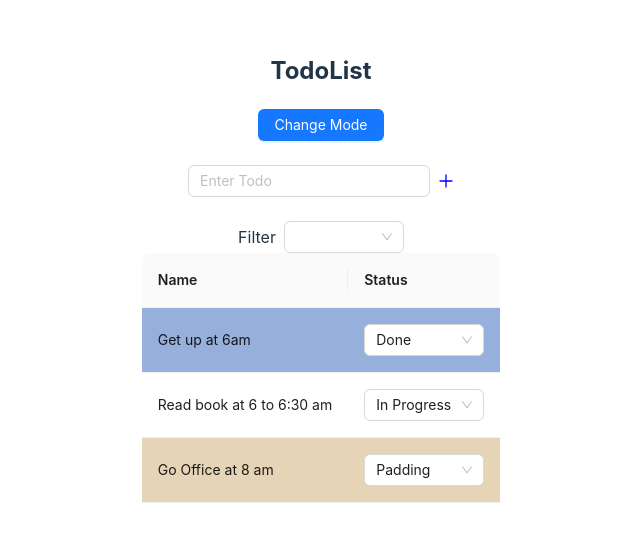
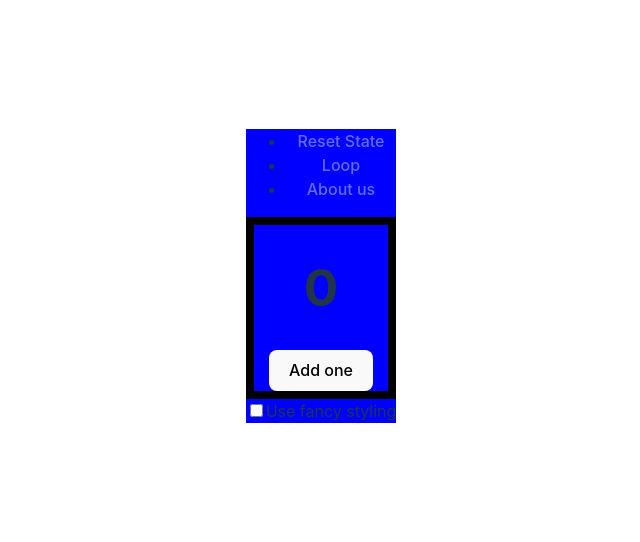
Before and after one commit to teavpiseth/full-stack-02, a React (Vite) app: page / in a window 1280 px wide. Shown: the part 132-674 px from the top of the page, without its empty margins (319-959 px from the left). Built offline with nearby package versions, Linux system fonts and the light colour scheme.

Commit message:
preseve and reset

```diff
--- a/package.json
+++ b/package.json
@@ -17,6 +17,7 @@
     "immer": "^10.1.1",
     "react": "^18.3.1",
     "react-dom": "^18.3.1",
+    "react-router-dom": "^6.26.0",
     "use-immer": "^0.10.0"
   },
   "devDependencies": {
@@ -27,6 +28,7 @@
     "eslint-plugin-react": "^7.34.2",
     "eslint-plugin-react-hooks": "^4.6.2",
     "eslint-plugin-react-refresh": "^0.4.7",
+    "sass": "^1.77.8",
     "vite": "^5.3.1"
   }
 }
--- a/src/App.jsx
+++ b/src/App.jsx
@@ -1,11 +1,26 @@
+import { BrowserRouter, Route, Routes } from "react-router-dom";
 import "./App.css";
+import Loop from "./lesson/manage-state/loop/Loop";
 
-import TodoList from "./lesson/hook/todoList/TodoList";
+// import TodoList from "./lesson/hook/todoList/TodoList";
+import ResetState from "./lesson/manage-state/preserve-reset-sate/ResetState";
+import NotFound from "./pages/NotFound";
+import TodoList from "./lesson/hook/todoList/TodoList.jsx";
 
 function App() {
   return (
     <>
-      <TodoList />
+      <BrowserRouter>
+        <Routes>
+          <Route path="/" element={<ResetState />}></Route>
+          <Route path="/loop" element={<Loop />}></Route>
+          <Route path="/todo" element={<TodoList />}></Route>
+          <Route path="/*" element={<NotFound />}></Route>
+        </Routes>
+      </BrowserRouter>
+      {/* <ResetState /> */}
+      {/* <Loop /> */}
+      {/* <TodoList /> */}
     </>
   );
 }
--- a/src/lesson/hook/todoList/TableList.jsx
+++ b/src/lesson/hook/todoList/TableList.jsx
@@ -1,8 +1,17 @@
 /* eslint-disable react/prop-types */
 
+import { CloseCircleOutlined } from "@ant-design/icons";
 import { Select, Table } from "antd";
+import React from "react";
 
-const TableList = ({ todoList, onChangeStatus, status }) => {
+const TableList = ({
+  todoList,
+  onChangeStatus,
+  status,
+  filter,
+  deleteTodo,
+}) => {
+  console.log("render TableList");
   const columns = [
     {
       title: "Name",
@@ -17,9 +26,22 @@ const TableList = ({ todoList, onChangeStatus, status }) => {
         return (
           <Select
             value={record.status}
-            onChange={(value) => onChangeStatus(index, value)}
+            onChange={(value) => onChangeStatus(record.key, value)}
             options={status?.map((val) => ({ value: val, label: val }))}
             style={{ width: 120 }}
+          />
+        );
+      },
+    },
+    {
+      title: "Action",
+      dataIndex: "action",
+      key: "action",
+      render: (text, record) => {
+        return (
+          <CloseCircleOutlined
+            onClick={() => deleteTodo(record.key)}
+            style={{ color: "red", cursor: "pointer" }}
           />
         );
       },
@@ -35,13 +57,25 @@ const TableList = ({ todoList, onChangeStatus, status }) => {
       return "table-progress";
     }
   };
+
+  const dataSource = todoList?.map((item, index) => {
+    return { ...item, key: index };
+  });
+
+  const dataFilter = dataSource?.filter((item) => {
+    if (!filter) {
+      return true;
+    }
+    return item.status === filter;
+  });
+
   return (
     <Table
       rowClassName={(record, index) => changeColor(record, index)}
       pagination={false}
       columns={columns}
-      dataSource={todoList?.map((item, i) => ({ ...item, key: i }))}
+      dataSource={dataFilter}
     />
   );
 };
-export default TableList;
+export default React.memo(TableList);
--- a/src/lesson/hook/todoList/TodoList.jsx
+++ b/src/lesson/hook/todoList/TodoList.jsx
@@ -1,10 +1,10 @@
 import { PlusOutlined } from "@ant-design/icons";
 import { Button, Input, Select, Space } from "antd";
-import React, { useState } from "react";
+import { useCallback, useEffect, useMemo, useState } from "react";
 import TableList from "./TableList";
 
 export default function TodoList() {
-  const status = ["Done", "Padding", "In Progress"];
+  const status = useMemo(() => ["Done", "Padding", "In Progress"], []);
   const [mode, setMode] = useState("white");
   const [todo, setTodo] = useState("");
   const [todoList, setTodoList] = useState([
@@ -12,35 +12,56 @@ export default function TodoList() {
     { name: "Read book at 6 to 6:30 am", status: "In Progress" },
     { name: "Go Office at 8 am", status: "Padding" },
   ]);
-  // const [filterTodoList, setFilterTodoList] = useState([todoList);
+
+  const [filter, setFilter] = useState("");
 
   function addTodoHandle() {
     setTodo("");
     setTodoList([...todoList, { name: todo, status: "Padding" }]);
+    storeTodo([...todoList, { name: todo, status: "Padding" }]);
   }
 
   function onChangeStatus(index, newStatus) {
-    console.log(index, newStatus);
     let newTodo = [...todoList];
     newTodo[index].status = newStatus;
     setTodoList(newTodo);
+    storeTodo(newTodo);
   }
 
+  const onChangeStatusCb = useCallback(onChangeStatus, [todoList]);
+
   function statusFilterHandle(value) {
-    if (!value) {
-      console.log("hi");
+    setFilter(value);
+  }
+
+  function storeTodo(data) {
+    localStorage.setItem("data", JSON.stringify(data));
+  }
+
+  function deleteTodo(index) {
+    let newTodo = todoList?.filter((_, i) => i !== index);
+    setTodoList(newTodo);
+    storeTodo(newTodo);
+  }
+
+  const deleteTodoCb = useCallback(deleteTodo, [todoList]);
+
+  useEffect(() => {
+    const data = localStorage.getItem("data");
+    if (data) {
+      setTodoList(JSON.parse(data));
     }
-    // let newTodo = [...todoList];
-    // newTodo = newTodo.filter((item) => item.status === value);
-    // setTodoList(newTodo);
-  }
+  }, []);
   return (
     <div style={{ background: mode, padding: "10px", borderRadius: "5px" }}>
       <h2>TodoList</h2>
       <Button
         type="primary"
         title="Change Mode"
-        onClick={() => setMode(mode === "white" ? "#ccc" : "white")}
+        onClick={() => {
+          setMode(mode === "white" ? "#ccc" : "white");
+          console.log("addTodoHandle");
+        }}
       >
         Change Mode
       </Button>
@@ -72,9 +93,12 @@ export default function TodoList() {
       </Space>
       <br />
       <TableList
+        index={1}
         status={status}
         todoList={todoList}
-        onChangeStatus={onChangeStatus}
+        onChangeStatus={onChangeStatusCb}
+        filter={filter}
+        deleteTodo={deleteTodoCb}
       />
     </div>
   );
--- /dev/null
+++ b/src/lesson/manage-state/loop/Loop.jsx
@@ -0,0 +1,39 @@
+import { useState } from "react";
+import { Link } from "react-router-dom";
+import style from "./loop.module.scss";
+
+export default function Loop() {
+  const [item, setItem] = useState([1, 2, 3, 4]);
+  //   [1, 2, 3, 4]
+  //   0 , 1, 2, 3
+
+  // [2, 3, 4]
+  //  0 , 1, 2,
+  return (
+    <div className={style.bgPrimary}>
+      <ul>
+        <li>
+          <Link to="/">Reset State</Link>
+        </li>
+        <li>
+          <Link to="/loop">Loop</Link>
+        </li>
+        <li>
+          <Link to="/about">About us</Link>
+        </li>
+      </ul>
+      {item.map((value, index) => {
+        return (
+          <div key={value}>
+            <input></input>{" "}
+            <span
+              onClick={() => setItem(item.filter((item) => item !== value))}
+            >
+              Delete
+            </span>
+          </div>
+        );
+      })}
+    </div>
+  );
+}
--- /dev/null
+++ b/src/lesson/manage-state/loop/loop.module.scss
@@ -0,0 +1,3 @@
+.bgPrimary{
+    background: red !important;
+}
--- /dev/null
+++ b/src/lesson/manage-state/preserve-reset-sate/ResetState.jsx
@@ -0,0 +1,54 @@
+/* eslint-disable react/prop-types */
+import { useState } from "react";
+import { Link } from "react-router-dom";
+import style from "./resetState.module.css";
+
+export default function ResetState() {
+  const [isFancy, setIsFancy] = useState(false);
+  return (
+    <div className={style.bgPrimary}>
+      <ul>
+        <li>
+          <Link to="/">Reset State</Link>
+        </li>
+        <li>
+          <Link to="/loop">Loop</Link>
+        </li>
+        <li>
+          <Link to="/about">About us</Link>
+        </li>
+      </ul>
+      {isFancy ? (
+        <Counter key="true" isFancy={true} />
+      ) : (
+        <Counter key="false" isFancy={false} />
+      )}
+      <label>
+        <input
+          type="checkbox"
+          checked={isFancy}
+          onChange={(e) => {
+            setIsFancy(e.target.checked);
+          }}
+        />
+        Use fancy styling
+      </label>
+    </div>
+  );
+}
+
+function Counter({ isFancy }) {
+  const [score, setScore] = useState(0);
+  const [hover, setHover] = useState(false);
+
+  return (
+    <div
+      style={{ border: `8px solid ${isFancy ? "pink" : "black"}` }}
+      onPointerEnter={() => setHover(true)}
+      onPointerLeave={() => setHover(false)}
+    >
+      <h1>{score}</h1>
+      <button onClick={() => setScore(score + 1)}>Add one</button>
+    </div>
+  );
+}
--- /dev/null
+++ b/src/lesson/manage-state/preserve-reset-sate/resetState.module.css
@@ -0,0 +1,3 @@
+.bgPrimary{
+    background: blue;
+}
--- /dev/null
+++ b/src/pages/NotFound.jsx
@@ -0,0 +1,10 @@
+import { Button, Result } from "antd";
+const NotFound = () => (
+  <Result
+    status="404"
+    title="404"
+    subTitle="Sorry, the page you visited does not exist."
+    extra={<Button type="primary">Back Home</Button>}
+  />
+);
+export default NotFound;
```
Also changed, not shown: 1 other file (tests, documents, lock files or other folders).
